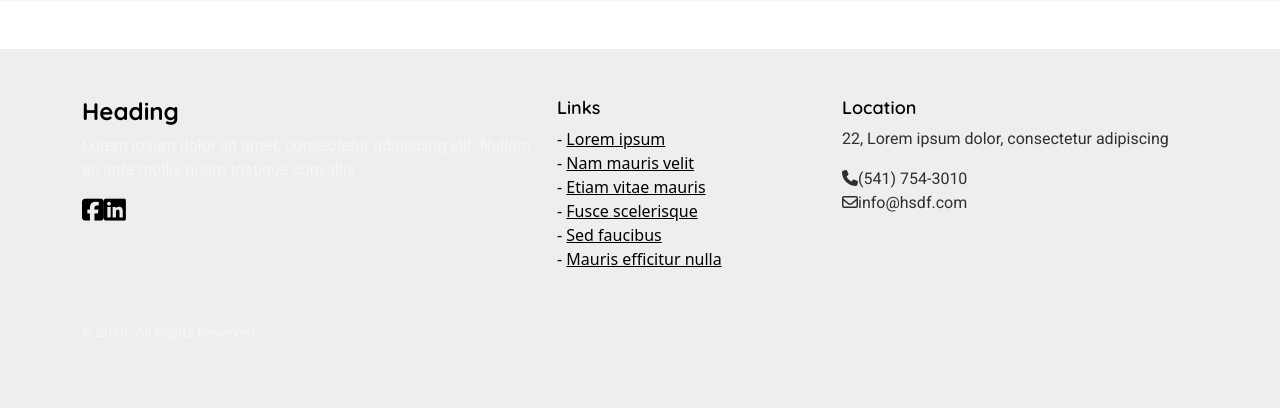
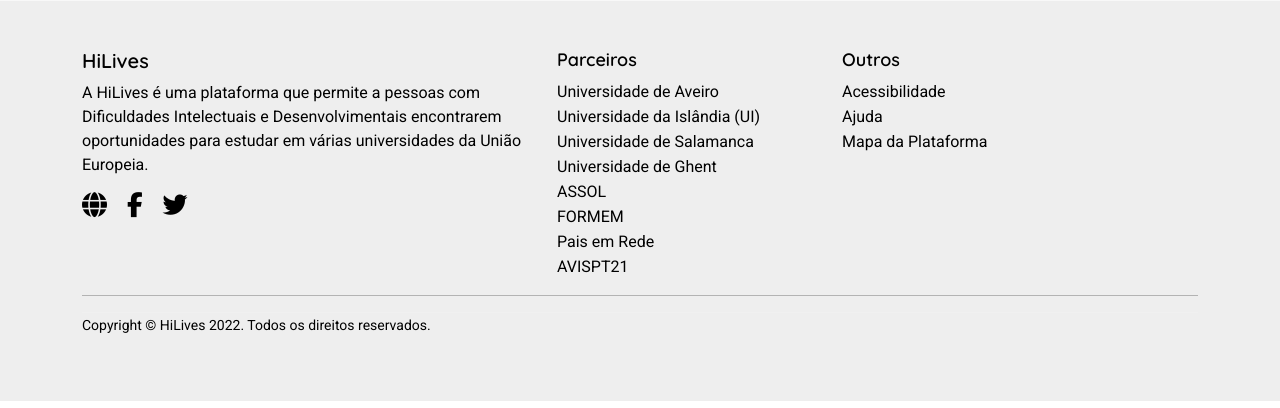
Before and after one commit to wtv-filipa/HiLivesProject, a PHP site: page / in a window 1280 px wide; the page is wider, and only the part inside the window is pictured. Shown: the part 2183-2591 px from the top of that part. Run offline with PHP 8.4, Linux system fonts and the light colour scheme; some libraries are stand-ins or nearby versions.

Commit message:
Add footer

```diff
--- a/HiLives/public/css/index.css
+++ b/HiLives/public/css/index.css
@@ -11,7 +11,7 @@ h6 {
 
 p {
   font-family: "Avenir Book", "Roboto", "Open Sans", sans-serif !important;
-  color: #2f2f2f !important;
+  color: #000000 !important;
   font-size: 16px !important;
 }
 
@@ -171,24 +171,28 @@ body {
 .footer .links li a {
   color: #000000;
   transition: color 0.2s;
+  text-decoration: none;
+  font-family: "Avenir Book", "Roboto", "Open Sans", sans-serif !important;
 }
 .footer .links li a:hover {
   text-decoration: none;
-  color: #4180CB;
+  color: #005E89;
 }
-.footer .about-company i {
+.footer .aboutCompany i {
   font-size: 25px;
 }
-.footer .about-company a {
+.footer .aboutCompany a {
   color: #000000;
   transition: color 0.2s;
 }
-.footer .about-company a:hover {
-  color: #4180CB;
+.footer .aboutCompany a:hover {
+  color: #005E89;
 }
-.footer .location i {
-  font-size: 16px;
-}
+
 .footer .copyright p {
   border-top: 1px solid rgba(255, 255, 255, 0.1);
 }
+
+.footer .socialLinks a{
+  text-decoration: none;
+}
--- a/HiLives/public/pt/components/footer.php
+++ b/HiLives/public/pt/components/footer.php
@@ -1,32 +1,47 @@
-<div class="mt-5 pt-5 pb-5 footer">
+<div class="pt-5 pb-5 footer">
   <div class="container">
     <div class="row">
-    <div class="col-lg-5 col-xs-12 about-company">
-      <h2>Heading</h2>
-      <p class="pr-5 text-white-50">Lorem ipsum dolor sit amet, consectetur adipiscing elit. Nullam ac ante mollis quam tristique convallis </p>
-      <p><a href="#"><i class="fa fa-facebook-square mr-1"></i></a><a href="#"><i class="fa fa-linkedin-square"></i></a></p>
+      <div class="col-lg-5 col-xs-12 aboutCompany">
+        <h3>HiLives</h3>
+        <p class="pr-5">A HiLives é uma plataforma que permite a pessoas com Dificuldades Intelectuais e Desenvolvimentais encontrarem oportunidades para estudar em várias universidades da União Europeia.</p>
+        <p class="socialLinks">
+          <a href="http://hilives.web.ua.pt/" class="me-3">
+          <i class="fa-solid fa-globe"></i>
+          </a>
+          <a href="https://www.facebook.com/HiLives_Erasmus-111765073655672/" class="me-3">
+          <i class="fa-brands fa-facebook-f"></i>
+          </a>
+          <a href="https://twitter.com/HiLives_Erasmus">
+          <i class="fa-brands fa-twitter"></i>
+          </a>
+        </p>
       </div>
       <div class="col-lg-3 col-xs-12 links">
-      <h4 class="mt-lg-0 mt-sm-3">Links</h4>
+        <h4 class="mt-lg-0 mt-sm-3">Parceiros</h4>
         <ul class="m-0 p-0">
-          <li>- <a href="#">Lorem ipsum</a></li>
-          <li>- <a href="#">Nam mauris velit</a></li>
-          <li>- <a href="#">Etiam vitae mauris</a></li>
-          <li>- <a href="#">Fusce scelerisque</a></li>
-          <li>- <a href="#">Sed faucibus</a></li>
-          <li>- <a href="#">Mauris efficitur nulla</a></li>
+          <li><a href="https://www.ua.pt/">Universidade de Aveiro</a></li>
+          <li><a href="https://english.hi.is/university_of_iceland">Universidade da Islândia (UI)</a></li>
+          <li><a href="https://www.usal.es/">Universidade de Salamanca</a></li>
+          <li><a href="https://www.ugent.be/en">Universidade de Ghent</a></li>
+          <li><a href="https://assol.pt/">ASSOL</a></li>
+          <li><a href="https://www.formem.org.pt/">FORMEM</a></li>
+          <li><a href="https://paisemrede.pt/">Pais em Rede</a></li>
+          <li><a href="https://www.facebook.com/pages/category/Organization/AVISPT21-Associa%C3%A7%C3%A3o-de-Viseu-de-Portadores-de-Trissomia-21-1642598149403790/">AVISPT21</a></li>
         </ul>
       </div>
-    <div class="col-lg-4 col-xs-12 location">
-      <h4 class="mt-lg-0 mt-sm-4">Location</h4>
-      <p>22, Lorem ipsum dolor, consectetur adipiscing</p>
-      <p class="mb-0"><i class="fa fa-phone mr-3"></i>(541) 754-3010</p>
-      <p><i class="fa fa-envelope-o mr-3"></i>info@hsdf.com</p>
+      <div class="col-lg-4 col-xs-12 links">
+        <h4 class="mt-lg-0 mt-sm-4">Outros</h4>
+        <ul class="m-0 p-0">
+          <li><a href="#">Acessibilidade</a></li>
+          <li><a href="#">Ajuda</a></li>
+          <li><a href="#">Mapa da Plataforma</a></li>
+        </ul>
       </div>
     </div>
-  <div class="row mt-5">
+    <hr>
+    <div class="row mt-2">
       <div class="col copyright">
-      <p class=""><small class="text-white-50">© 2019. All Rights Reserved.</small></p>
+        <p><small> Copyright © HiLives 2022. Todos os direitos reservados.</small></p>
       </div>
     </div>
   </div>
```
Lines whose indentation alone changed are shown as unchanged.
